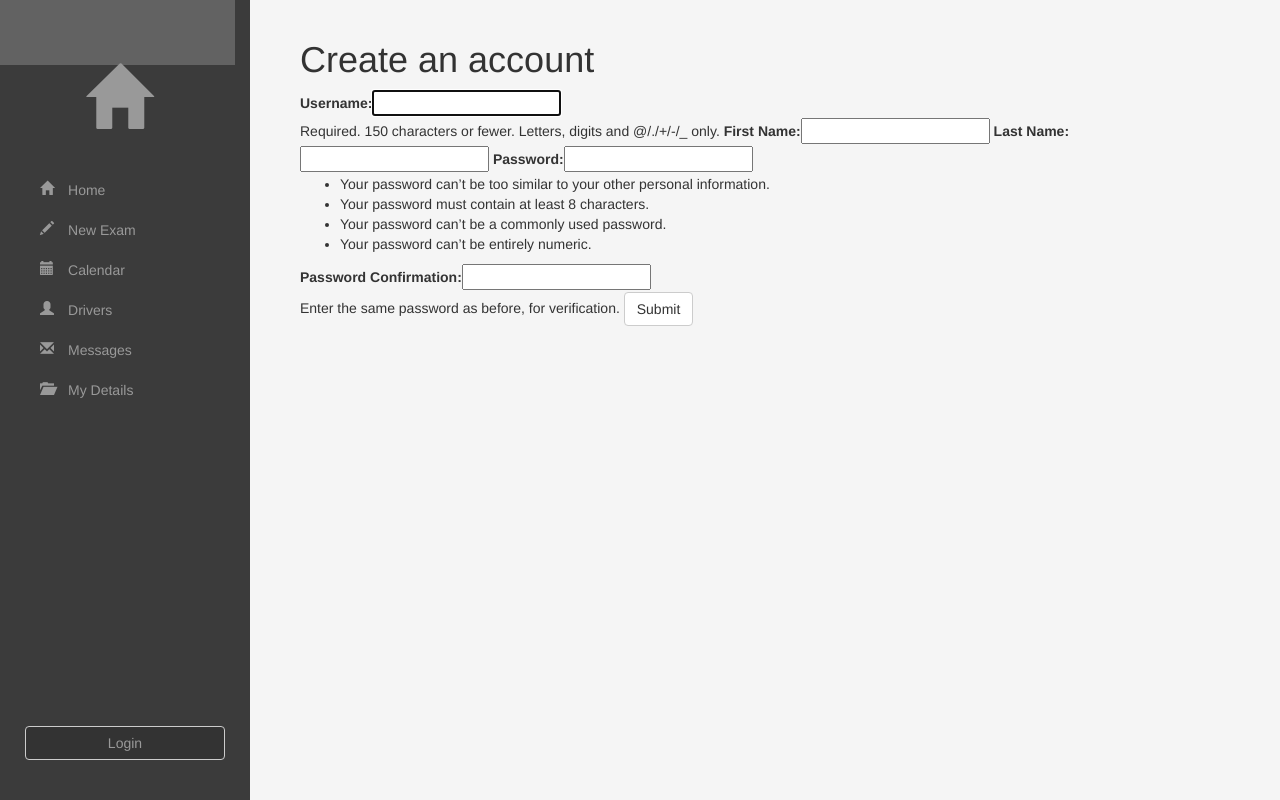
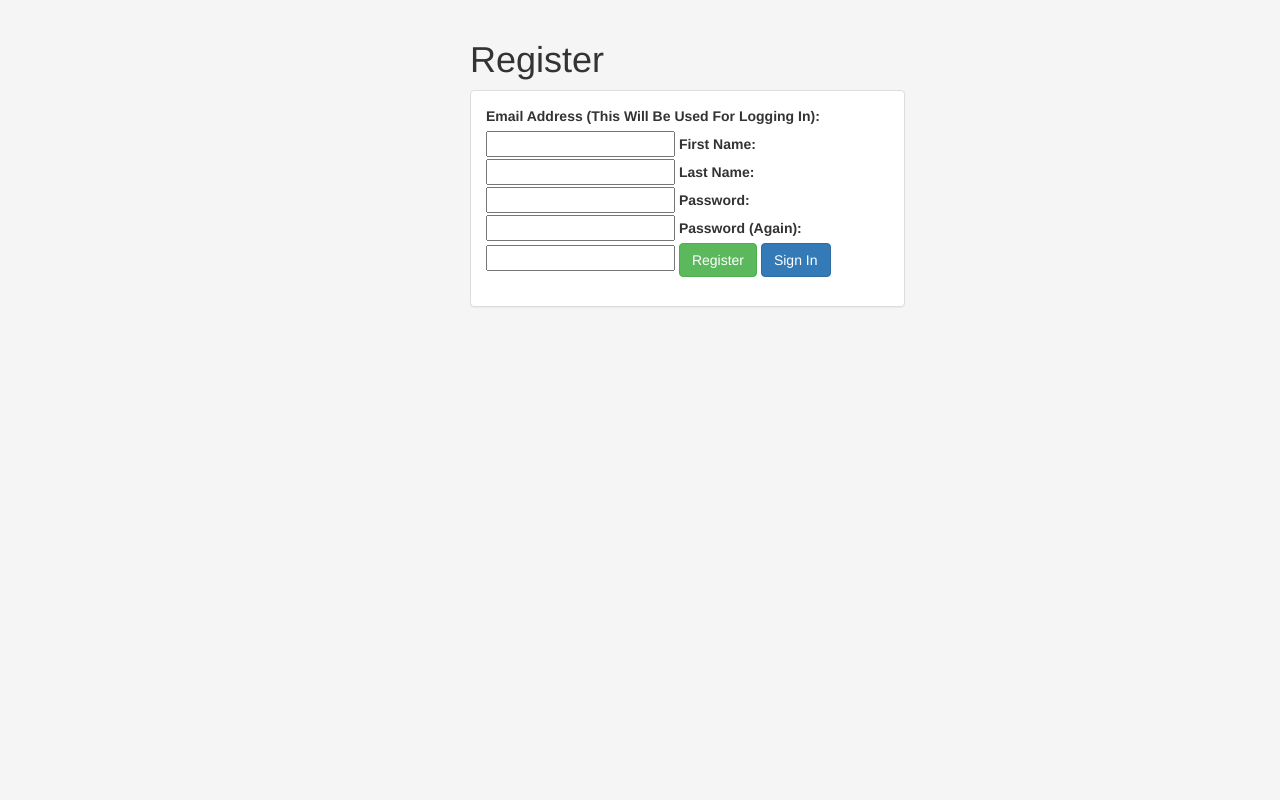
Before and after one commit to rankam/dot-2, a Django app: page /examiner_register/ in a window 1280 px wide. Run offline with Django 3.2, Linux system fonts and the light colour scheme; some libraries are stand-ins or nearby versions.

Commit message:
big bug fixes

```diff
--- a/drivers/templates/examiner_index.html
+++ b/drivers/templates/examiner_index.html
@@ -5,7 +5,6 @@
 
 <header>
     <script src="{% static "js/jquery.min.js" %}"></script>
-
     <meta charset="utf-8">
     <meta http-equiv="X-UA-Compatible" content="IE=edge">
     <meta name="viewport" content="width=device-width, initial-scale=1">
@@ -378,7 +377,7 @@ hr {
 <body>
 
     <div id="wrapper">
-
+{% if user.is_authenticated %}
         <!-- Sidebar -->
         <div id="sidebar-wrapper">
             <ul class="sidebar-nav">
@@ -470,7 +469,23 @@ hr {
             </div>
         </div>
         <!-- /#page-content-wrapper -->
+{% else %}
+        <div id="page-content-wrapper">
+            <div class="container-fluid">
 
+                <div class="row">
+                    <div class="col-lg-12">
+                        <div class="container-fluid">
+                        <!-- signup/signin/signout -->
+                            {% block authentication %}
+
+                            {% endblock %}
+                        </div>
+                    </div>
+                </div>
+            </div>
+        </div>
+{% endif %}
     </div>
     <!-- /#wrapper -->
 
--- a/drivers/templates/examiner_register.html
+++ b/drivers/templates/examiner_register.html
@@ -1,11 +1,25 @@
 {% extends "examiner_index.html" %}
 {% load bootstrap %}
-{% block content %}
+{% block authentication %}
 
-  <h1>Create an account</h1>
+<div class="row">
+<div class="container-fluid">
+<div class="col-md-2"></div>
+<div class="col-md-6">
+      <h1>Register</h1>
+<div class="panel panel-default">
+  <div class="panel-body">
   <form action="" method="post">
 	{% csrf_token %}
       {{ form|bootstrap }}
-<button type="submit" class="btn btn-default next-btn">Submit</button	>
+<button type="submit" class="btn btn-success register-btn">Register</button	>
+<button type="submit" class="btn btn-primary login-btn">Sign In</button	>
   </form>
+  </div>
+</div>
+</div>
+<div class="col-md-2"></div>
+</div>
+</div>
+
 {% endblock %}
--- a/examiner/forms.py
+++ b/examiner/forms.py
@@ -62,11 +62,19 @@ class ExaminerLocationForm(forms.Form):
 	zip_code = forms.CharField(max_length=200)
 	phone_number = forms.CharField(max_length=10)
 
-class ExaminerRegistrationForm(UserCreationForm):
+# class ExaminerRegistrationForm(UserCreationForm):
 
-    class Meta:
-    	model = User
-    	fields = ("username", "first_name", "last_name",)
+#     class Meta:
+#     	model = User
+#     	fields = ("username", "first_name", "last_name",)
+
+class ExaminerRegistrationForm(forms.Form):
+	username = forms.CharField(max_length=30, widget=forms.TextInput(attrs={'class':'username'}),
+		label='Email Address (This will be used for logging in)', required=True)
+	first_name = forms.CharField(max_length=30, required=True)
+	last_name = forms.CharField(max_length=30, required=True)
+	password1 = forms.CharField(widget=forms.PasswordInput(), required=True, label='Password')
+	password2 = forms.CharField(widget=forms.PasswordInput(), required=True, label='Password (Again)')
 
 class ExaminerCompleteRegistrationForm(forms.ModelForm):
 
--- a/examiner/views.py
+++ b/examiner/views.py
@@ -55,7 +55,7 @@ def register(request):
 		form = ExaminerRegistrationForm(request.POST)
 		if form.is_valid():
 			user = form.save()
-			Examiner(user_id=user.id).save()
+			Examiner(id=user.id, user_id=user.id).save()
 			user = authenticate(username=request.POST['username'], password=request.POST['password1'])
 			login(request, user)
 			return redirect('/examiner/{}/calendar/'.format(user.id))
```
Also changed, not shown: drivers/templates/examiner_login.html (+21 -12 lines), database.db, 2 other files.
